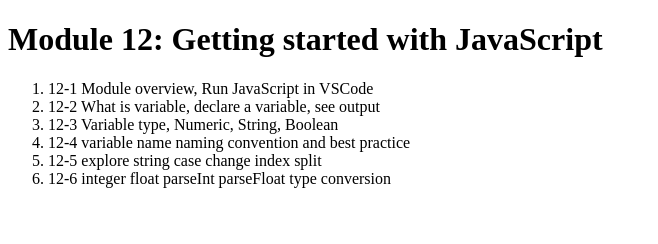
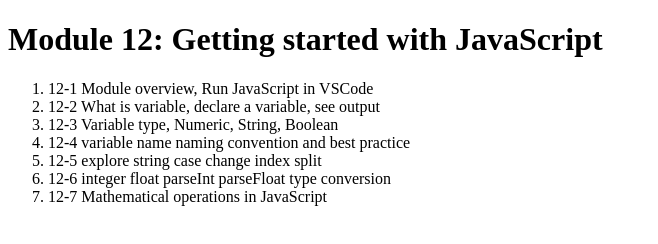
Before and after one commit to mobarak-ali/module12, a plain HTML site: page index.html in a window 1280 px wide. Shown: the whole page, without its empty margins (0-658 px from the left). Drawn offline with Linux system fonts and the light colour scheme.

Commit message:
Lesson 07 added

```diff
--- a/index.html
+++ b/index.html
@@ -16,6 +16,7 @@
         <li>12-4 variable name naming convention and best practice</li>
         <li>12-5 explore string case change index split </li>
         <li>12-6 integer float parseInt parseFloat type conversion</li>
+        <li>12-7 Mathematical operations in JavaScript        </li>
 
     </ol>
 </body>
```
Also changed, not shown: lesson06.js (line endings or trailing spaces), lesson07.js (added), 1 other file.
